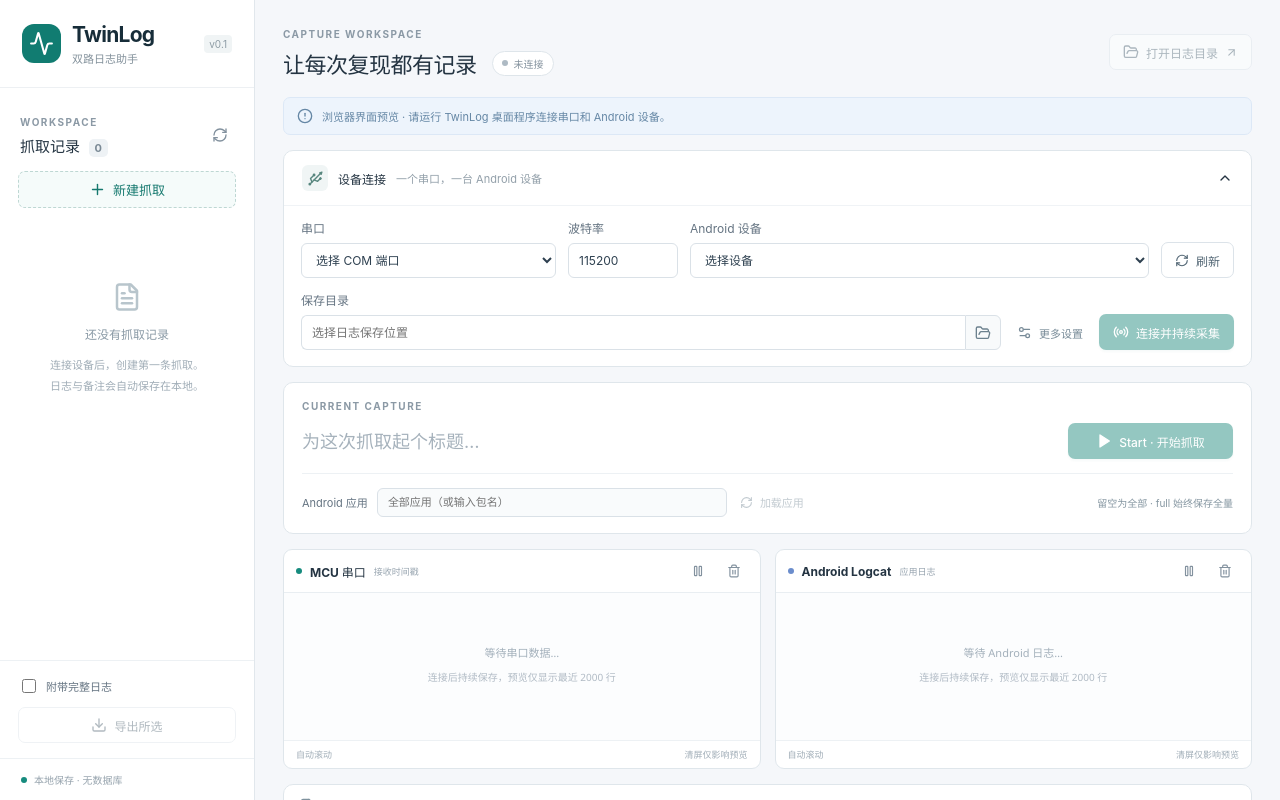
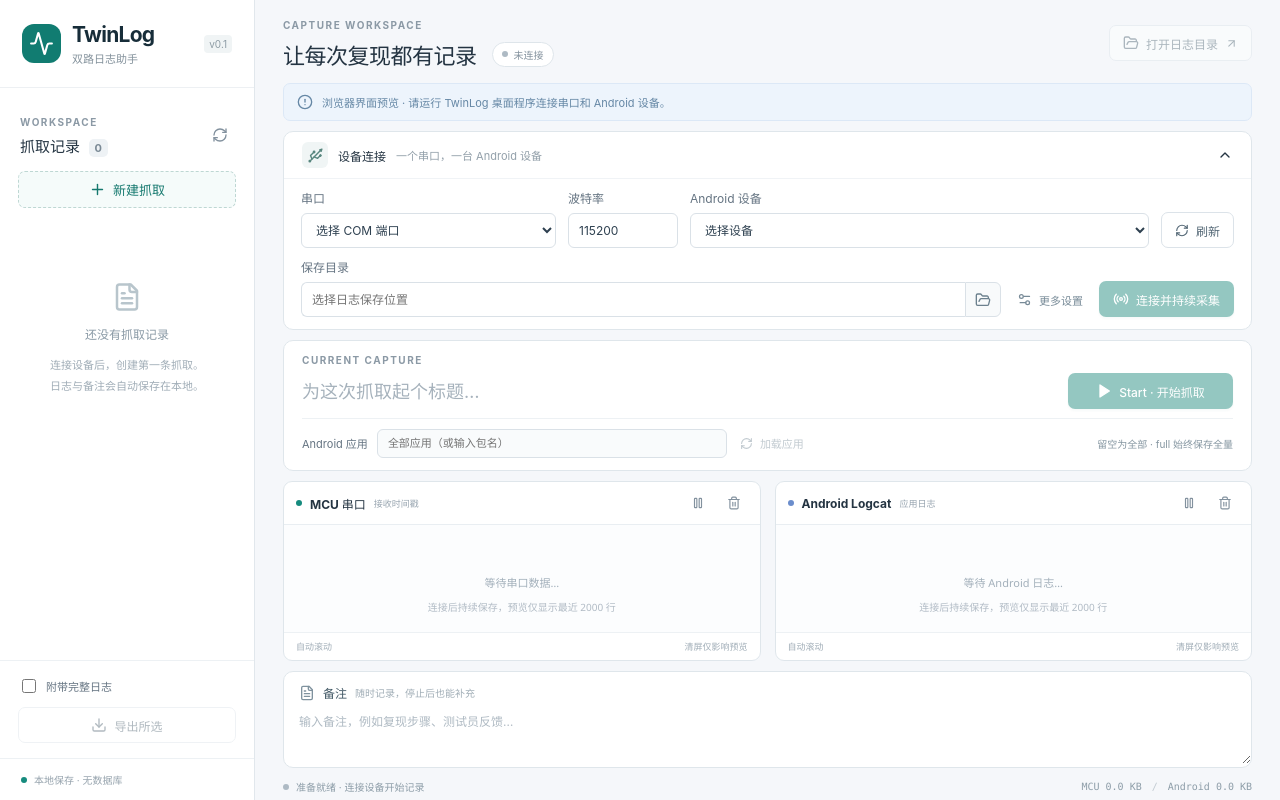
Before and after one commit to wenyio/TwinLog, a React (Vite) app in the folder frontend/: page / in a window 1280 px wide. Built offline with nearby package versions, Linux system fonts and the light colour scheme.

Commit message:
fix: reduce default window height and compact short layouts

```diff
--- a/frontend/src/style.css
+++ b/frontend/src/style.css
@@ -74,10 +74,11 @@ label {
 .app-shell {
   display: flex;
   height: 100vh;
-  min-height: 720px;
+  min-height: 0;
   overflow: hidden;
 }
 .sidebar {
+  min-height: 0;
   width: 255px;
   flex-shrink: 0;
   background: #fff;
@@ -164,6 +165,7 @@ label {
   font-weight: 600;
 }
 .history-list {
+  min-height: 0;
   flex: 1;
   overflow: auto;
   padding: 0 10px;
@@ -739,3 +741,39 @@ pre {
     font-size: 10px;
   }
 }
+@media (max-height: 800px) {
+  main {
+    padding-top: 16px;
+    gap: 10px;
+  }
+  .connection-heading {
+    padding-top: 9px;
+    padding-bottom: 9px;
+  }
+  .connection-body {
+    padding-bottom: 12px;
+  }
+  .device-grid {
+    padding-top: 10px;
+  }
+  .path-row {
+    margin-top: 10px;
+  }
+  .capture-card {
+    padding-top: 11px;
+    padding-bottom: 11px;
+  }
+  .capture-controls {
+    margin-top: 6px;
+  }
+  .app-select {
+    margin-top: 8px;
+    padding-top: 8px;
+  }
+  .logs-grid {
+    min-height: 180px;
+  }
+  .notes-card textarea {
+    min-height: 60px;
+  }
+}
```
Also changed, not shown: 1 other file (tests, documents, lock files or other folders).
